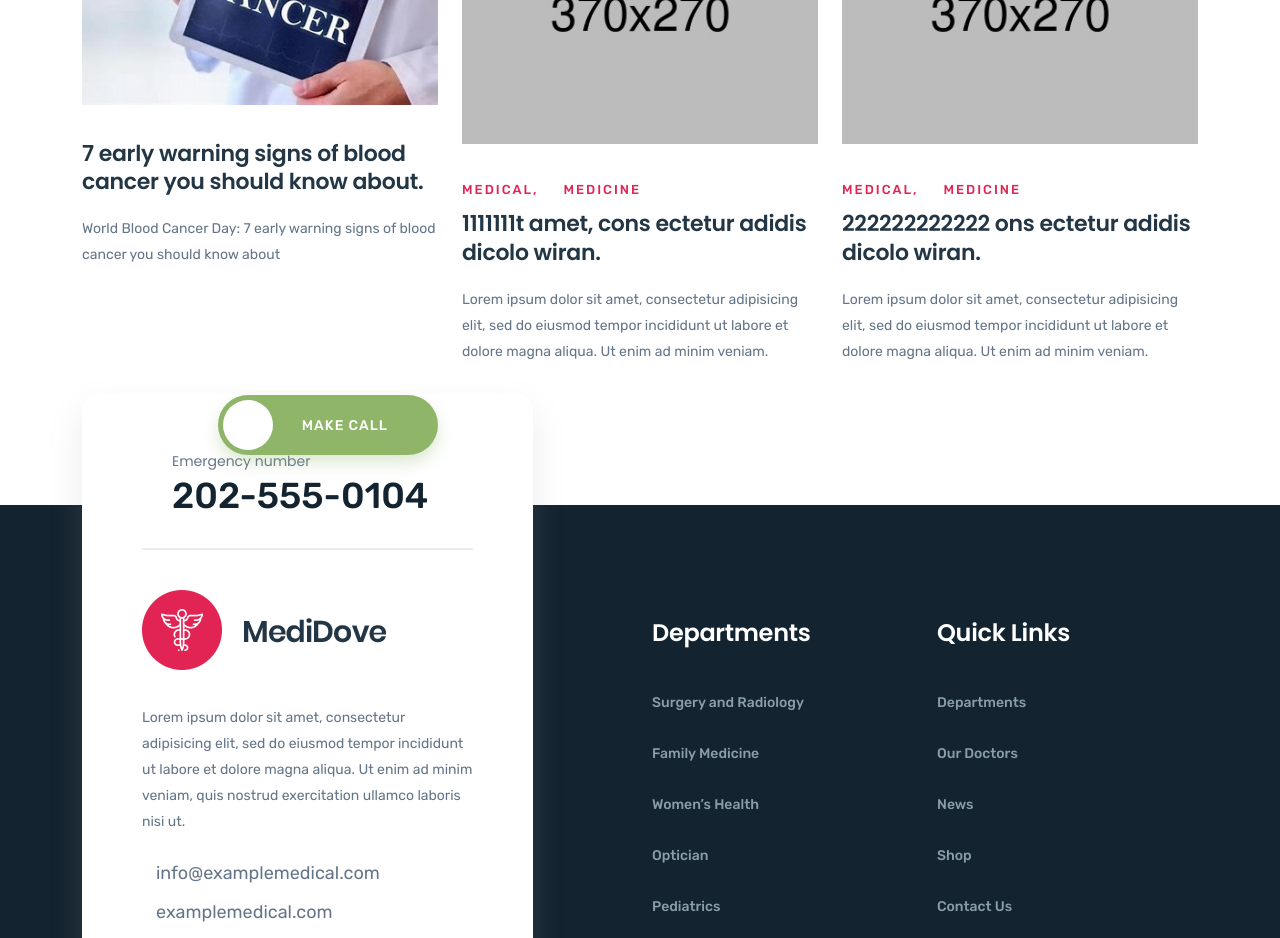
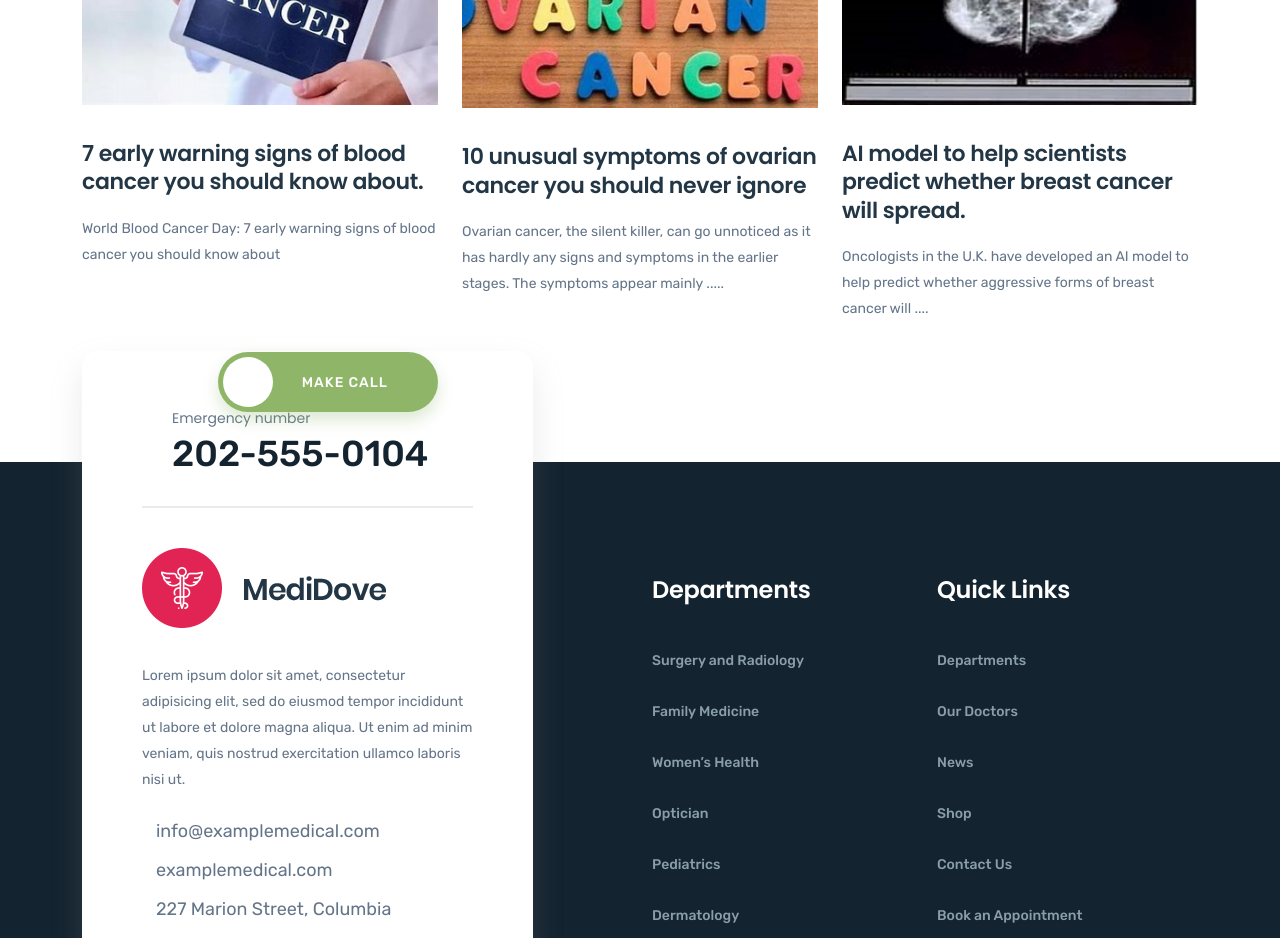
Before and after one commit to Neeraj6211/Cancer-Gene-Detection-ML-MERN, a React (Create React App) app: page / in a window 1280 px wide. Shown: the part 7680-8618 px from the top of the page. Built offline with nearby package versions, Linux system fonts and the light colour scheme; no server answers; the HTML template or start-up script is replaced by a standard one.

Commit message:
Api news completed

```diff
--- a/src/components/HomeSingleBlogLeftSide/HomeSingleBlogLeftSide1.js
+++ b/src/components/HomeSingleBlogLeftSide/HomeSingleBlogLeftSide1.js
@@ -10,14 +10,9 @@ const HomeSingleBlogLeftSide1 = ({image}) => {
                   <img src={`img/blog/blog-thumb-${image}.jpg`} alt=""/>
                </div>
                <div className="latest-news-content">
-                  <div className="news-meta mb-10">
-                     <span><Link to="/blogDetails" className="news-tag">Medical,</Link></span>
-                     <span><Link to="/blogDetails" className="news-tag">Medicine</Link></span>
-                  </div>
-                  <h3><Link to="/blogDetails">1111111t amet, cons ectetur adidis dicolo wiran.</Link></h3>
-                  <p>Lorem ipsum dolor sit amet, consectetur adipisicing elit, sed do eiusmod tempor incididunt ut labore et dolore
-                     magna
-                     aliqua. Ut enim ad minim veniam.</p>
+
+                  <h3><a href="https://www.msn.com/en-in/news/other/10-unusual-symptoms-of-ovarian-cancer-you-should-never-ignore/ar-AA1bN52y">10 unusual symptoms of ovarian cancer you should never ignore</a></h3>
+                  <p>Ovarian cancer, the silent killer, can go unnoticed as it has hardly any signs and symptoms in the earlier stages. The symptoms appear mainly .....</p>
                </div>
             </div>
          </div>
--- a/src/components/HomeSingleBlogLeftSide/HomeSingleBlogLeftSide2.js
+++ b/src/components/HomeSingleBlogLeftSide/HomeSingleBlogLeftSide2.js
@@ -10,14 +10,9 @@ const HomeSingleBlogLeftSide2 = ({image}) => {
                   <img src={`img/blog/blog-thumb-${image}.jpg`} alt=""/>
                </div>
                <div className="latest-news-content">
-                  <div className="news-meta mb-10">
-                     <span><Link to="/blogDetails" className="news-tag">Medical,</Link></span>
-                     <span><Link to="/blogDetails" className="news-tag">Medicine</Link></span>
-                  </div>
-                  <h3><a href="https://google.com">222222222222  ons ectetur adidis dicolo wiran.</a></h3>
-                  <p>Lorem ipsum dolor sit amet, consectetur adipisicing elit, sed do eiusmod tempor incididunt ut labore et dolore
-                     magna
-                     aliqua. Ut enim ad minim veniam.</p>
+
+                  <h3><a href="https://www.msn.com/en-us/health/other/artificial-intelligence-model-to-help-scientists-predict-whether-breast-cancer-will-spread/ar-AA1bO5nR">AI model to help scientists predict whether breast cancer will spread.</a></h3>
+                  <p>Oncologists in the U.K. have developed an AI model to help predict whether aggressive forms of breast cancer will ....</p>
                </div>
             </div>
          </div>
```
Also changed, not shown: public/img/blog/blog-thumb-2.jpg, public/img/blog/blog-thumb-3.jpg.
